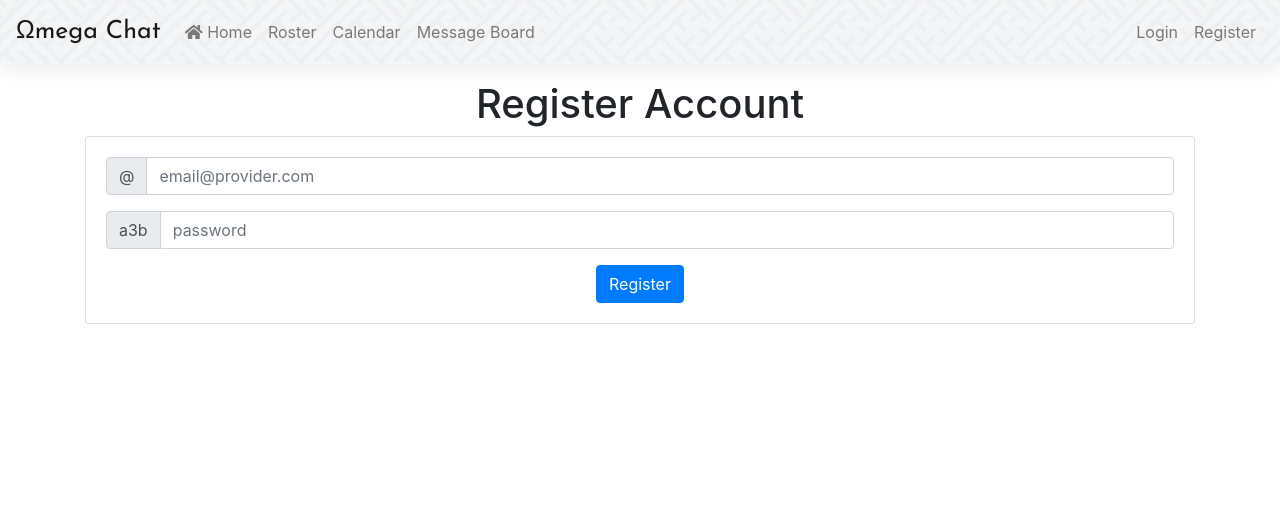
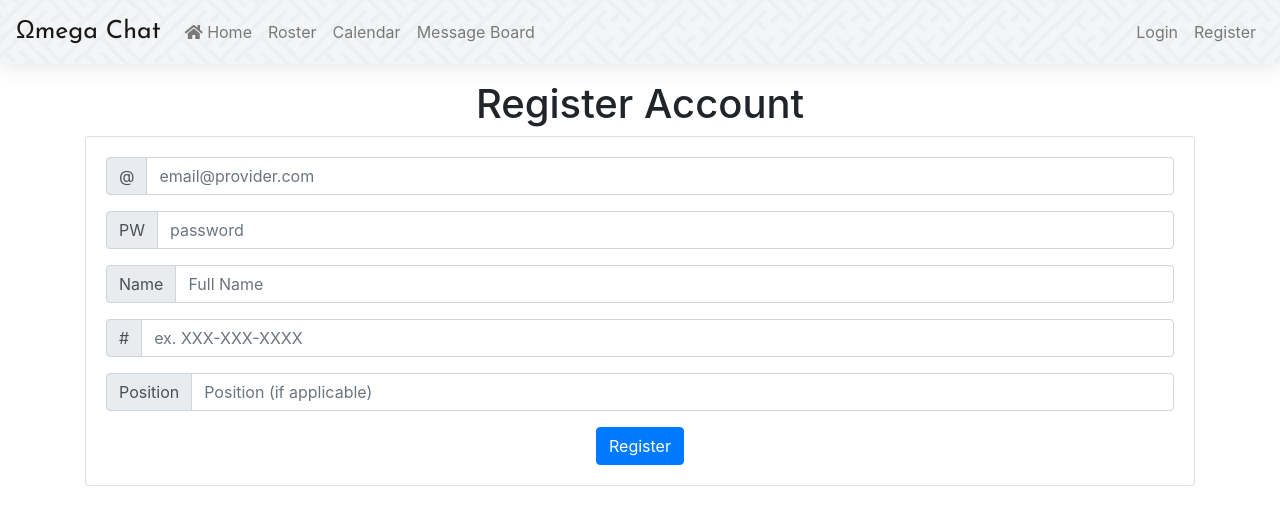
Before and after one commit to mspenski/Omega-Chat, a React (Create React App) app in the folder client/: page /register in a window 1280 px wide. Shown: the top 522 px of the page. Built offline with nearby package versions, Linux system fonts and the light colour scheme.

Commit message:
changed registration form to accept more inputs so that they are uploaded into the db every time a new user is created :)

```diff
--- a/client/src/components/RegisterForm/RegisterForm.js
+++ b/client/src/components/RegisterForm/RegisterForm.js
@@ -3,26 +3,35 @@ import React, { Component } from 'react';
 class RegisterForm extends Component {
   state = {
     email: '',
-    password: ''
+    password: '',
+    fullName: '',
+    phone: '',
+    position: ''
   };
 
   handleInputChange = event => {
-    const { name, value } = event.target;
+    let { name, value } = event.target;
+    if (event.target.name === 'phone') {
+      if (event.target.value.length === 3 || event.target.value.length === 7) {
+        value += '-'
+      }
+    }
 
     this.setState({
       [name]: value
     });
+
   }
 
   handleSubmit = event => {
-    const { email, password } = this.state;
+    const { email, password, fullName, phone, position } = this.state;
 
-    this.props.onSubmit(email, password);
+    this.props.onSubmit(email, password, fullName, phone, position);
     event.preventDefault();
   }
 
   render() {
-    const { email, password } = this.state;
+    const { email, password, fullName, phone, position } = this.state;
 
     return (
       <div className='RegisterForm'>
@@ -46,7 +55,7 @@ class RegisterForm extends Component {
 
               <div className='input-group mb-3'>
                 <div className="input-group-prepend">
-                  <span className="input-group-text">a3b</span>
+                  <span className="input-group-text">PW</span>
                 </div>
                 <input
                   className='form-control'
@@ -58,6 +67,53 @@ class RegisterForm extends Component {
                   onChange={this.handleInputChange}
                 />
               </div>
+              <div className='input-group mb-3'>
+                <div className="input-group-prepend">
+                  <span className="input-group-text">Name</span>
+                </div>
+                <input
+                  className='form-control'
+                  id='fullName'
+                  type='text'
+                  name='fullName'
+                  placeholder='Full Name'
+                  value={fullName}
+                  onChange={this.handleInputChange}
+                />
+              </div>
+
+              <div className='input-group mb-3'>
+                <div className="input-group-prepend">
+                  <span className="input-group-text">#</span>
+                </div>
+                <input
+                  className='form-control'
+                  id='phone'
+                  type='text'
+                  name='phone'
+                  placeholder='ex. XXX-XXX-XXXX'
+                  value={phone}
+                  onKeyUp={this.onKeyUp}
+                  onChange={this.handleInputChange}
+                />
+              </div>
+
+              <div className='input-group mb-3'>
+                <div className="input-group-prepend">
+                  <span className="input-group-text">Position</span>
+                </div>
+                <input
+                  className='form-control'
+                  id='position'
+                  type='text'
+                  name='position'
+                  placeholder='Position (if applicable)'
+                  value={position}
+                  onChange={this.handleInputChange}
+                />
+              </div>
+
+
 
               <button className='btn btn-primary' type='submit'>Register</button>
             </form>
--- a/client/src/lib/API.js
+++ b/client/src/lib/API.js
@@ -13,8 +13,8 @@ export default {
         }
       });
     },
-    register: function (email, password) {
-      return axios.post('/api/users/register', { email, password });
+    register: function (email, password, fullName, phone, position) {
+      return axios.post('/api/users/register', { email, password, fullName, phone, position });
     }
   },
 
--- a/client/src/pages/Register/Register.js
+++ b/client/src/pages/Register/Register.js
@@ -13,10 +13,10 @@ class Register extends Component {
     error: ""
   }
 
-  handleSubmit = (email, password) => {
-    API.Users.register(email, password)
+  handleSubmit = (email, password, fullName, phone, position) => {
+    API.Users.register(email, password, fullName, phone, position)
       .then(response => {
-          this.setState({ redirectToReferrer: true })
+        this.setState({ redirectToReferrer: true })
       })
       .catch(err => {
         if (err.response.status === 401) {
```
Also changed, not shown: 2 other files (tests, documents, lock files or other folders).
